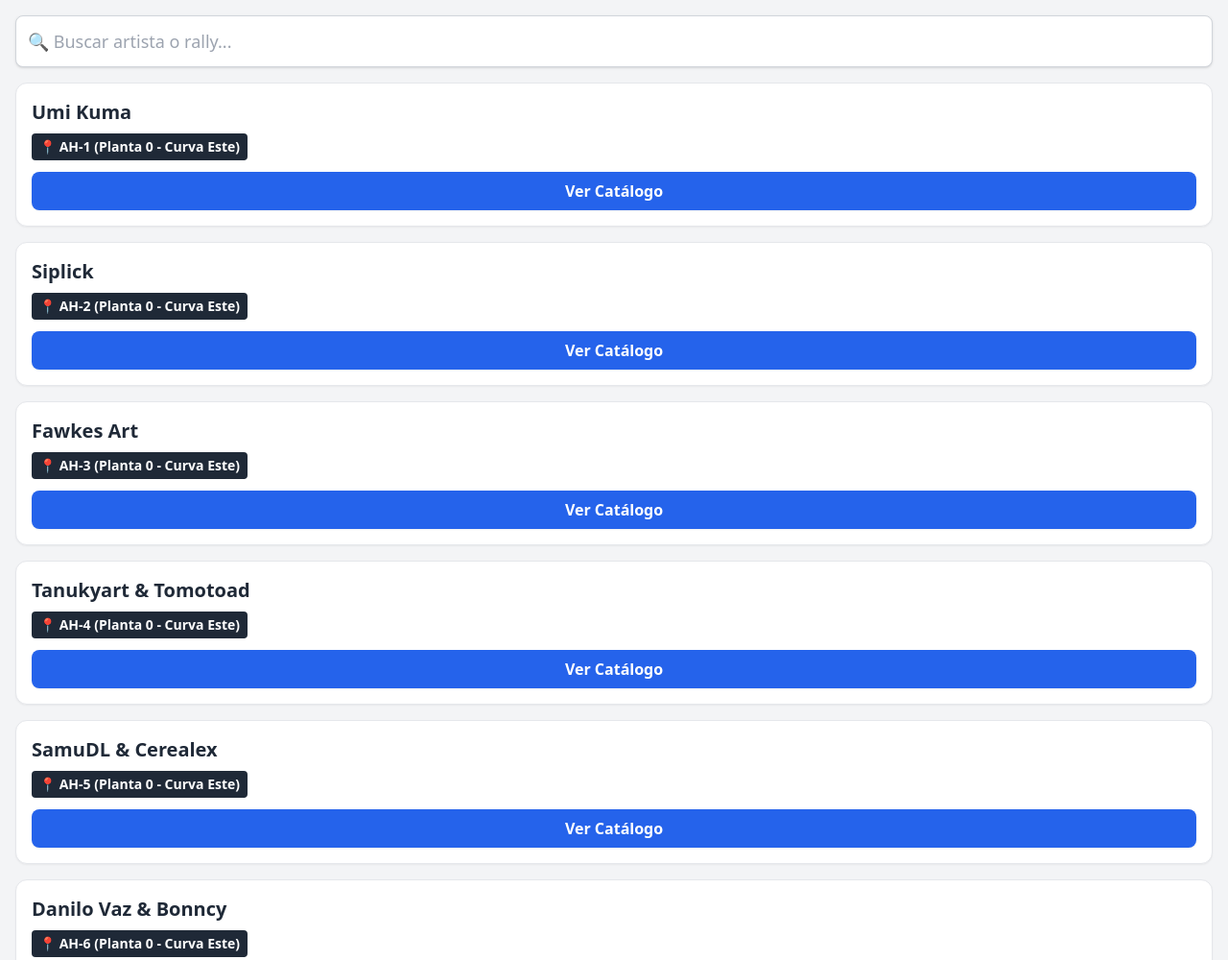
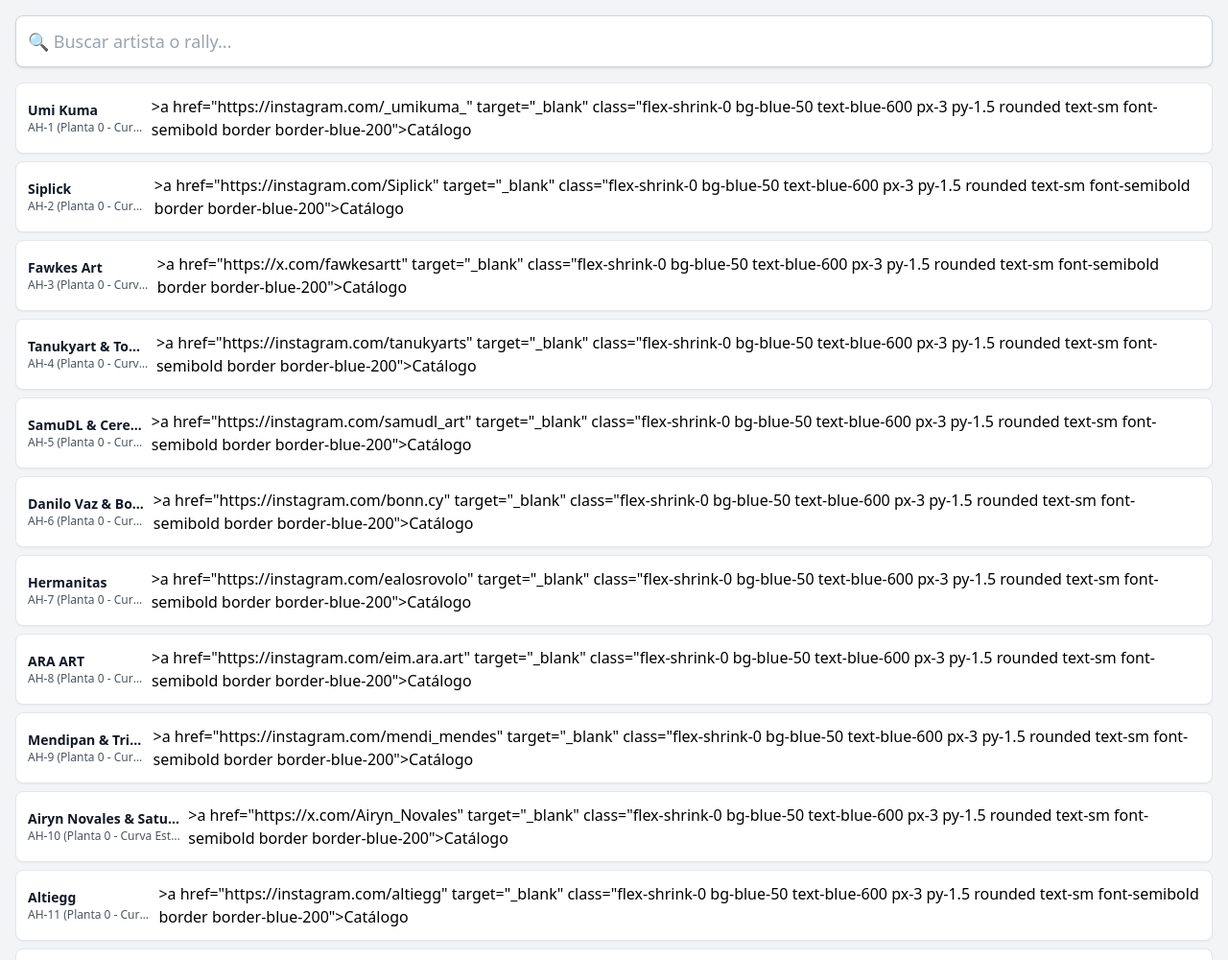
Before and after one commit to CecilZGZ/jw-mapa, a plain HTML site: page index.html in a window 1280 px wide. Shown: the top 1000 px of the page at 96% size. Drawn offline with nearby package versions, Linux system fonts and the light colour scheme.

Commit message:
Lo pongo más bonito

```diff
--- a/index.html
+++ b/index.html
@@ -13,7 +13,7 @@
             class="w-full p-3 rounded-lg shadow border border-gray-300 text-lg outline-none focus:ring-2 focus:ring-blue-500">
     </div>
 
-    <div id="lista-artistas" class="space-y-4 pb-20"></div>
+    <div id="lista-artistas" class="space-y-2 pb-20"></div>
 
     <script>
         const artistas = [
@@ -395,27 +395,40 @@
         const buscador = document.getElementById('buscador');
 
         function renderizar(filtro = "") {
-            contenedor.innerHTML = "";
+            const filtroLimpio = filtro.toLowerCase().trim();
             const filtrados = artistas.filter(a =>
-                a.nombre.toLowerCase().includes(filtro.toLowerCase()) ||
-                a.rally.toLowerCase().includes(filtro.toLowerCase())
+                a.nombre.toLowerCase().includes(filtroLimpio) ||
+                a.rally.toLowerCase().includes(filtroLimpio) ||
+                a.stand.toLowerCase().includes(filtroLimpio)
             );
 
-            filtrados.forEach(a => {
-                const rallyBadge = a.rally !== "Ninguno" ? `<span class="bg-yellow-200 text-yellow-800 text-xs font-bold px-2 py-1 rounded-full">Rally: ${a.rally}</span>` : '';
-                const linkBtn = a.catalogo ? `<a href="${a.catalogo}" target="_blank" class="mt-3 block text-center bg-blue-600 text-white py-2 rounded-lg font-semibold shadow-sm">Ver Catálogo</a>` : '';
+            const limite = filtroLimpio === "" ? 30 : filtrados.lenght;
+            const resultados = filtrados.slice(0, limite);
 
-                contenedor.innerHTML += `
-                    <div class="bg-white p-4 rounded-xl shadow-sm border border-gray-200">
-                        <h2 class="text-xl font-bold text-gray-800">${a.nombre}</h2>
-                        <div class="flex items-center gap-2 mt-2">
-                            <span class="bg-gray-800 text-white text-sm font-bold px-2 py-1 rounded">📍 ${a.stand}</span>
+            let htmlFragmento = "";
+
+            resultados.forEach(a => {
+                const tieneRally = a.rally !== "Ninguno" && a.rally !== "";
+                const rallyBadge = tieneRally ? `<div class="mt-1.5"><span class="bg-yellow-100 text-yellow-800 text-[10px] font-bold px-2 py-0.5 rounded border border-yellow-300 uppercase tracking-wide">${a.rally}</span></div>` : '';
+                const linkBtn = a.catalogo ? `>a href="${a.catalogo}" target="_blank" class="flex-shrink-0 bg-blue-50 text-blue-600 px-3 py-1.5 rounded text-sm font-semibold border border-blue-200">Catálogo</a>`: '';
+
+                htmlFragmento += `
+                    <div class="bg-white p-3 rounded-lg shadow-sm border border-gray-200 flex items-center justify-between gap-2">
+                        <div class="flex-col overflow-hidden">
+                            <h2 class="text-sm font-bold text-gray-900 truncate">${a.nombre}</h2>
+                            <p class="text-xs text-gray-600 truncate">${a.stand}</p>
                             ${rallyBadge}
                         </div>
                         ${linkBtn}
                     </div>
                 `;
             });
+
+            if (filtroLimpio === "" && filtrados.lenght > limite) {
+                htmlFragmento += `<div class="text-center text-gray-500 text-sm py-4">Mostrando ${limite} de ${filtrados.lenght}. Usa el buscador para ver el resto.</div>`;
+            }
+
+            contenedor.innerHTML = htmlFragmento;
         }
 
         buscador.addEventListener('input', (e) => renderizar(e.target.value));
```
